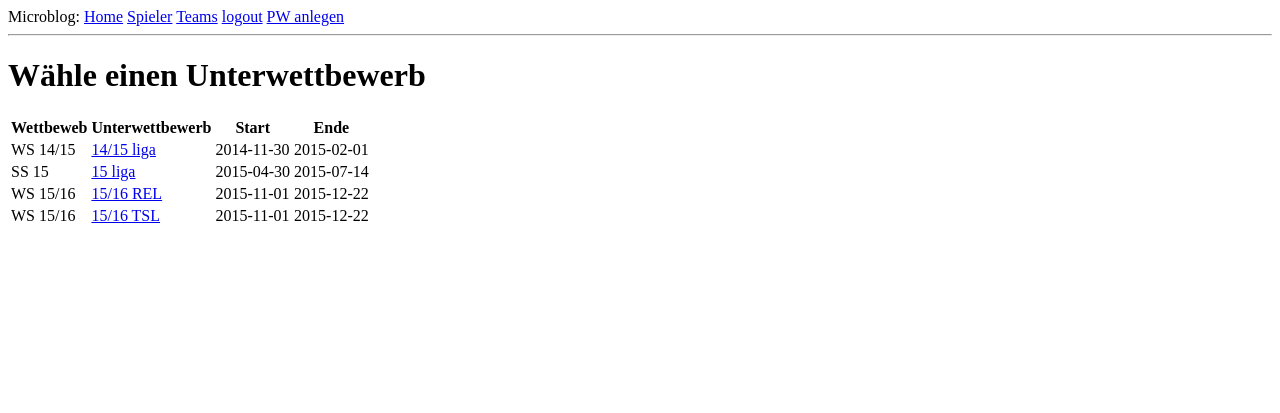
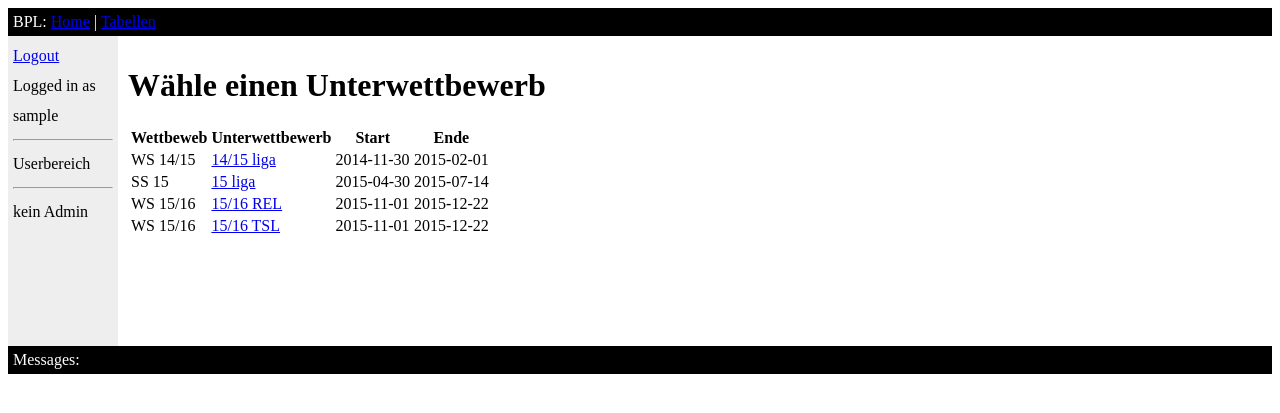
Before and after one commit to Fischerfredl/WohnheimBPL, a Flask app: page / in a window 1280 px wide. Shown: the top 413 px of the page. Run offline with Flask 2, Linux system fonts and the light colour scheme; the visitor is signed in with stand-in values (Sample User, id 1); data comes from the database, SQL or seed files in the repository; both versions use the stored data as it was after the commit.

Commit message:
adding style

```diff
--- a/app.py
+++ b/app.py
@@ -10,6 +10,7 @@ DEBUG = True
 SECRET_KEY = 'development key'
 USERNAME = 'admin'
 PASSWORD = 'default'
+ADMINS = ['Alfred', 'Toaster']
 
 app = Flask(__name__)
 app.config.from_object(__name__)
@@ -39,6 +40,11 @@ def index():
     cur = g.db.execute("select uwb.UnterwbID, Wettbewerb.Name, uwb.Name, uwb.Start, uwb.Ende FROM Unterwettbewerb uwb INNER JOIN Wettbewerb ON uwb.WbID = Wettbewerb.WbID WHERE uwb.modus = 'liga'")
     table = [dict(id=row[0], wbname=row[1], unterwb=row[2], start=row[3], ende=row[4]) for row in cur.fetchall()]
     return render_template('tabellen.html', title='Wettbewerbe', table=table)
+
+@app.route('/user/<username>')
+def usersite(username):
+
+    return render_template
 
 @app.route('/Spieler')
 def spieler():
--- /dev/null
+++ b/static/style.css
@@ -0,0 +1,25 @@
+#header {
+    background-color:black;
+    color:white;
+    padding:5px;
+}
+#nav {
+    line-height:30px;
+    background-color:#eeeeee;
+    height:300px;
+    width:100px;
+    float:left;
+    padding:5px;
+}
+#section {
+    width:500px;
+    float:left;
+    padding:10px;
+}
+#footer {
+    background-color: black;
+    color: white;
+    clear: both;
+    text-align: left;
+    padding: 5px;
+}
--- a/templates/base.html
+++ b/templates/base.html
@@ -1,6 +1,7 @@
 <!DOCTYPE html>
 <html lang="en">
 <head>
+    <link rel="stylesheet" type=text/css href="{{ url_for('static', filename='style.css') }}">
     <meta charset="UTF-8">
     {% if title %}
     <title>{{ title }} - Testing Index</title>
@@ -9,22 +10,41 @@
     {% endif %}
 </head>
 <body>
-    <div>Microblog:
-        <a href="/index">Home</a>
-        <a href="{{ url_for('spieler') }}">Spieler</a>
-        <a href="{{ url_for('teams') }}">Teams</a>
+    <div id="header">BPL:
+        <a href="/index">Home</a> |
+        <a href="{{ url_for('login') }}">Tabellen</a>
+    </div>
+
+    <div id="nav">
         {% if not session.logged_in %}
-        <a href="{{ url_for('login') }}">login</a>
+            <a href="{{ url_for('login') }}">Login</a>
         {% else %}
-        <a href="{{ url_for('logout') }}">logout</a>
+            <a href="{{ url_for('logout') }}">Logout</a>
+            <br>
+            Logged in as <br>
+            {{ session.username }}
+            <hr>
+            Userbereich
+            <hr>
+            {% if session.username == 'Alfred' %}
+                <a href="{{ url_for('anlegen') }}">User anlegen</a>
+            {% else %}
+                kein Admin
+            {% endif %}
         {% endif %}
-        <a href="{{ url_for('anlegen') }}">PW anlegen</a>
-    <hr>
-    {% with messages = get_flashed_messages() %}
+    </div>
+
+    <div id="section">
+    {% block content %}{% endblock %}
+    </div>
+
+    <div id="footer">
+        Messages:
+        {% with messages = get_flashed_messages() %}
         {% if messages %}
-            <ul>{% for message in messages %}<li>{{ message }}{% endfor %}</li></ul>
+            <ul>{% for message in messages %}<li>{{ message }}</li>{% endfor %}</ul>
         {% endif %}
-    {% endwith %}
-    {% block content %}{% endblock %}
+        {% endwith %}
+    </div>
 </body>
 </html>
--- a/templates/tabellen.html
+++ b/templates/tabellen.html
@@ -64,7 +64,7 @@
         <form action="/{{ unterwb }}/{{ spieltag+1 }}">
             <input type="submit" value="Spieltag weiter" {% if spieltag == max_spieltag %}disabled{% endif %}>
         </form>
-        <table border="1">
+        <table border="1" width="700">
         <tr>
             <th>Platz</th>
             <th>Team</th>
```
Also changed, not shown: database.db, 1 other file.
